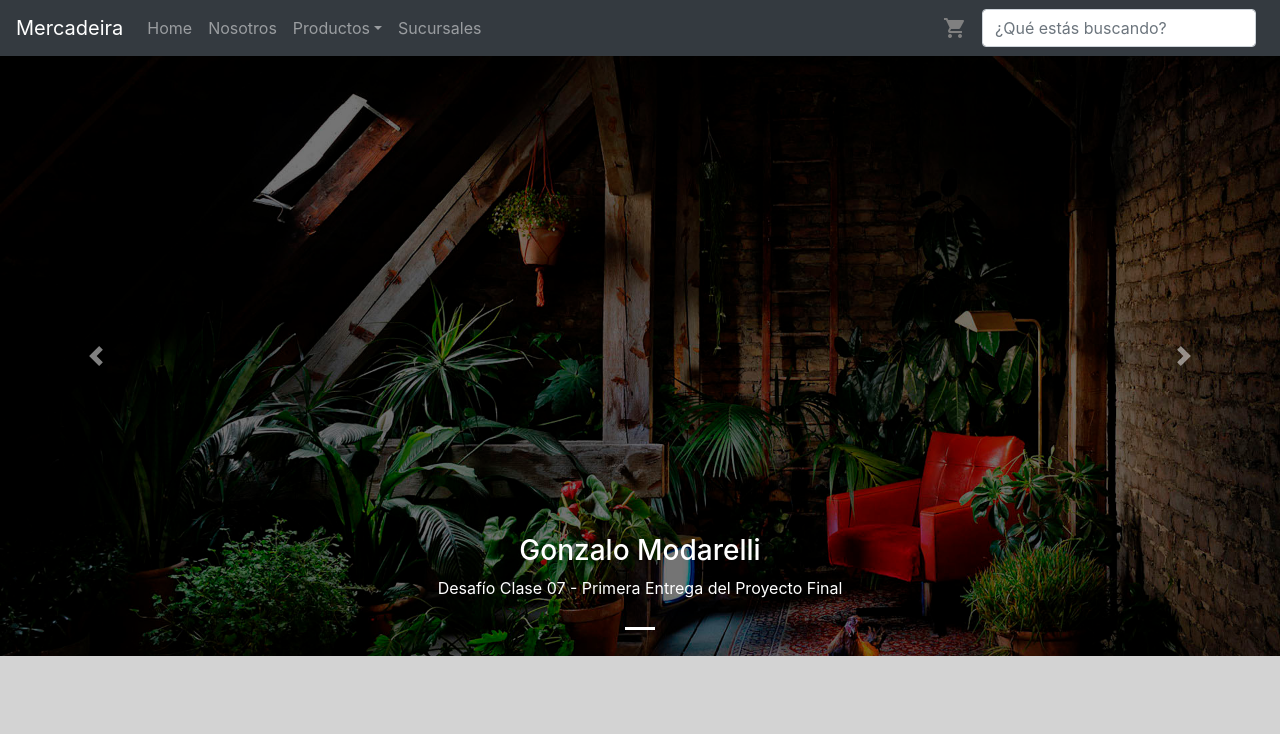
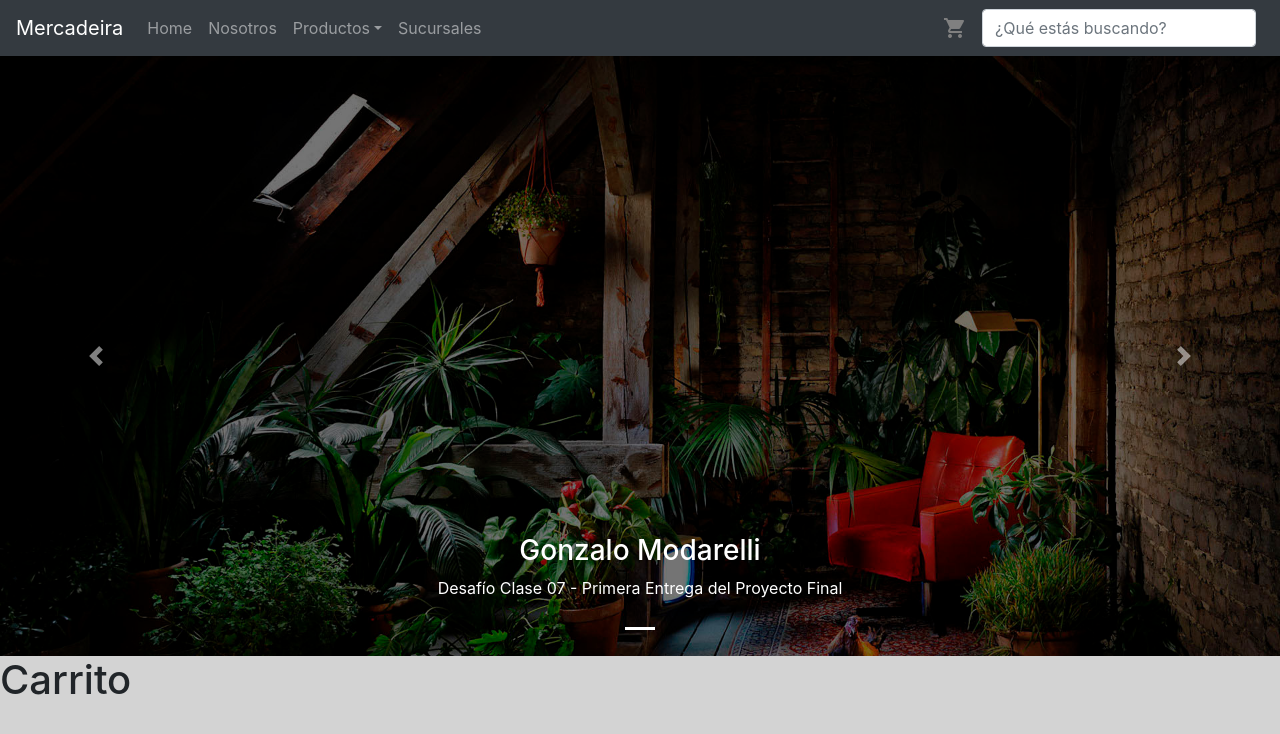
Before and after one commit to gonzamoda/reactcoder, a React (Create React App) app: page /Cart in a window 1280 px wide. Shown: the top 734 px of the page. Built offline with nearby package versions, Linux system fonts and the light colour scheme.

Commit message:
Desafío 10 - CartContext

```diff
--- a/src/App.js
+++ b/src/App.js
@@ -4,17 +4,25 @@ import SliderPrincipal from "./components/SliderPrincipal";
 import ItemListContainer from "./components/ItemListContainer";
 import ItemDetailContainer from "./components/ItemDetailContainer";
 import { BrowserRouter, Route, Switch } from "react-router-dom";
+import Cart from "./components/Cart";
+import CartContext from "./components/CartContext";
 
 const App = () => {
   return (
     <BrowserRouter>
+      <CartContext>
         <NavBarMarket />
         <SliderPrincipal />
         <Switch>
           <Route path="/" component={ItemListContainer} exact />
           <Route path="/categoria/:categoria" component={ItemListContainer} />
-        <Route path="/productos/detalles/:id" component={ItemDetailContainer} />
+          <Route
+            path="/productos/detalles/:id"
+            component={ItemDetailContainer}
+          />
+          <Route path="/Cart" component={Cart} />
         </Switch>
+      </CartContext>
     </BrowserRouter>
   );
 };
--- /dev/null
+++ b/src/components/CartContext.js
@@ -0,0 +1,49 @@
+import { createContext, useState } from "react";
+
+export const contexto = createContext();
+
+const { Provider } = contexto;
+
+const CartContext = ({ children }) => {
+  const [carrito, setCarrito] = useState([]);
+
+  const addProduct = (producto) => {
+    if (isInCart(producto.id)) {
+      const nuevaCantidad = producto.cantidad.estado;
+      // console.log(nuevaCantidad);
+
+      const productoViejo = carrito.find((producto) => producto.id);
+
+      const cantidadVieja = productoViejo.cantidad.estado;
+      // console.log(cantidadVieja);
+
+      productoViejo.cantidad.estado = nuevaCantidad + cantidadVieja;
+
+      console.log(productoViejo.cantidad.estado);
+
+      setCarrito([...carrito]);
+    } else {
+      setCarrito([...carrito, producto]);
+    }
+  };
+
+  const removeProduct = (id) => {
+    const nuevoEstadoCarrito = carrito.filter((producto) => producto.id !== id);
+    setCarrito(nuevoEstadoCarrito);
+  };
+
+  const clear = () => {
+    setCarrito([]);
+  };
+
+  const isInCart = (id) => {
+    return carrito.find((producto) => producto.id === id);
+  };
+
+  const contexto = { carrito, addProduct, clear, removeProduct };
+
+  console.log(carrito);
+
+  return <Provider value={contexto}>{children}</Provider>;
+};
+export default CartContext;
--- a/src/components/ItemCount.js
+++ b/src/components/ItemCount.js
@@ -20,9 +20,13 @@ const ItemCount = ({ stock, initial, onAdd }) => {
     }
   };
 
+  const agregar = () => {
+    if (stock > 0) {
+      onAdd(estado);
+    }
+  };
+
   useEffect(() => {}, []);
-
-  console.log(estado);
 
   return (
     <>
@@ -49,7 +53,7 @@ const ItemCount = ({ stock, initial, onAdd }) => {
         <Button
           className="botonAgregarCarrito"
           variant="primary"
-          onClick={onAdd}
+          onClick={agregar}
         >
           Agregar al Carrito
         </Button>
--- a/src/components/ItemDetail.js
+++ b/src/components/ItemDetail.js
@@ -5,6 +5,8 @@ import ItemCount from "./ItemCount";
 import Button from "react-bootstrap/Button";
 import { useState } from "react";
 import { Link } from "react-router-dom";
+import { useContext } from "react";
+import { contexto } from "./CartContext";
 
 const ItemDetail = ({ productoDetalle }) => {
   const ButtonIr = () => {
@@ -17,16 +19,27 @@ const ItemDetail = ({ productoDetalle }) => {
 
   const [inputType, setInputType] = useState("botonItemCount");
 
-  const onAdd = () => {
+  const { addProduct } = useContext(contexto);
+
+  const onAdd = (estado) => {
+    console.log(estado);
+    const productoFormateado = { ...productoDetalle, cantidad: { estado } };
+    addProduct(productoFormateado);
     setInputType("botonIrCarrito");
   };
 
   return (
     <Container>
       <Row>
-        <Col md="4">
+        <Col md="6">
+          <img
+            className="imgDetail"
+            src={productoDetalle.img}
+            alt={productoDetalle.nombre}
+          />
+        </Col>
+        <Col md="6">
           <div>
-            <img src={productoDetalle.img} alt={productoDetalle.nombre} />
             <h1>{productoDetalle.nombre}</h1>
             <p>{productoDetalle.descripcion}</p>
             <h2>${productoDetalle.precio}</h2>
--- a/src/style.css
+++ b/src/style.css
@@ -39,3 +39,7 @@ body {
 ul li {
   list-style: none;
 }
+
+.imgDetail {
+  width: 100%;
+}
```
Lines whose indentation alone changed are shown as unchanged.
